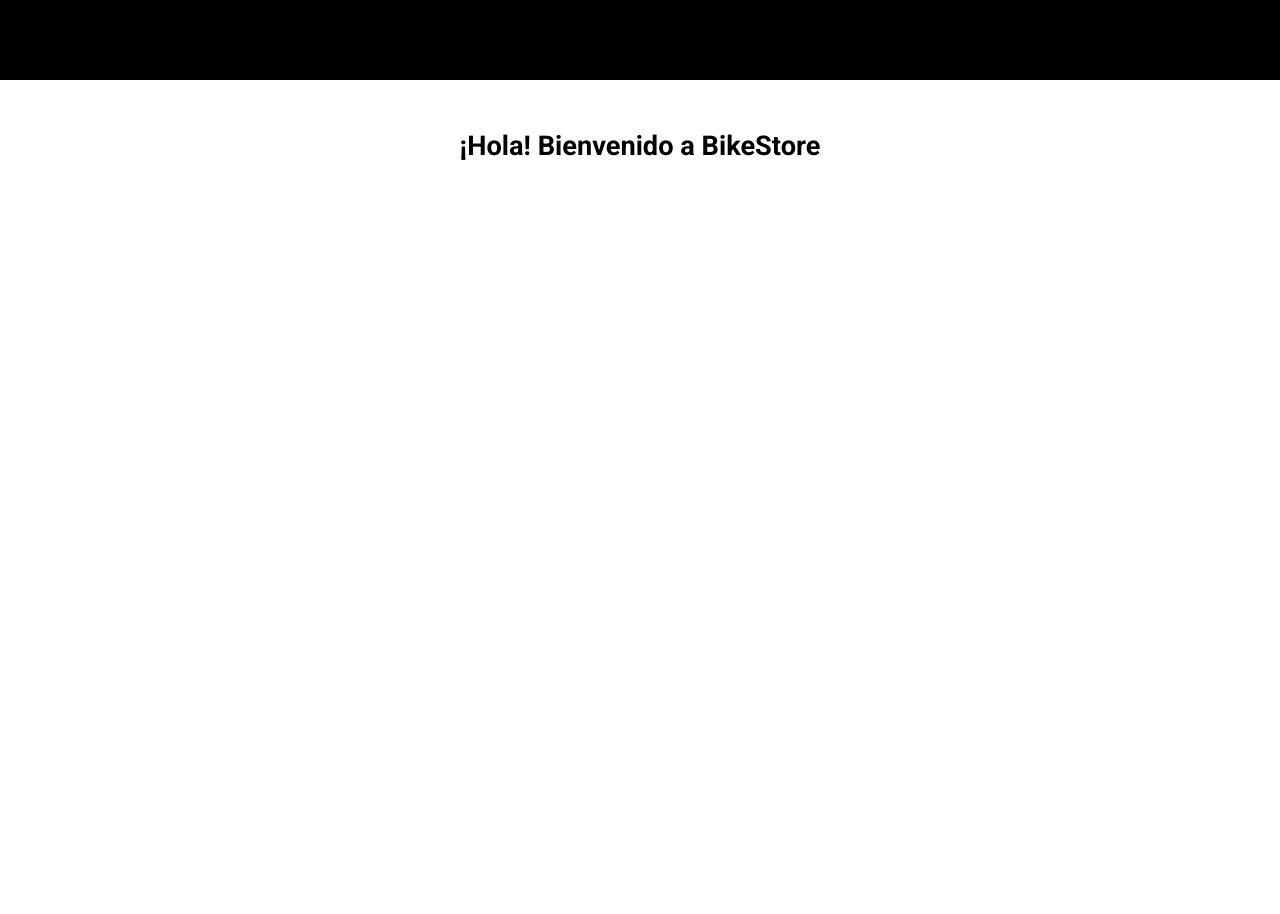
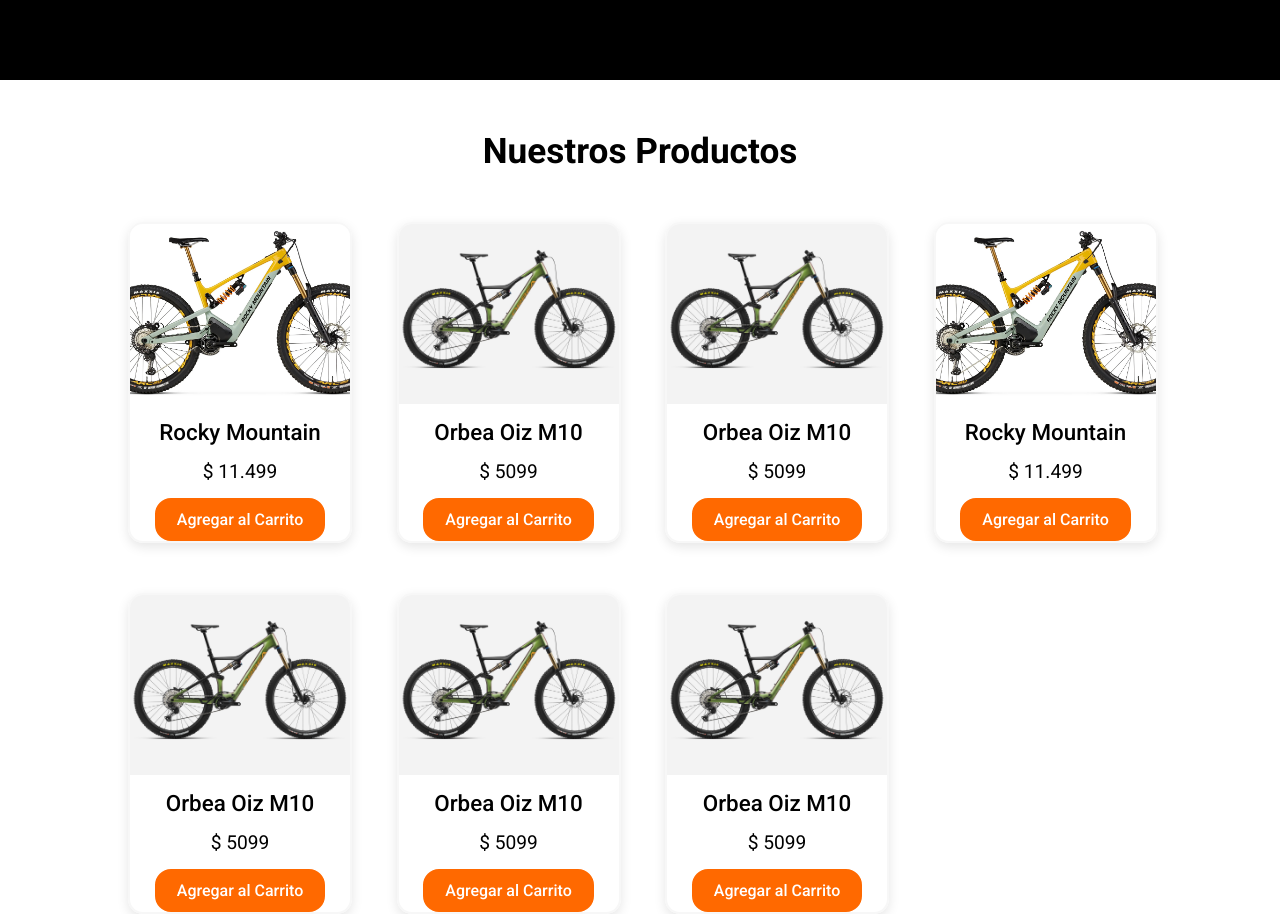
Before and after one commit to FerTorron/BikeStore, a React (Vite) app: page / in a window 1280 px wide. Shown: the part 720-1634 px from the top of the page. Before the commit the page ends 882 px from the top, so only its background shows below. Built offline with nearby package versions, Linux system fonts and the light colour scheme.

Commit message:
Agrego productos

```diff
--- a/index.html
+++ b/index.html
@@ -4,6 +4,11 @@
     <meta charset="UTF-8" />
     <meta name="viewport" content="width=device-width, initial-scale=1.0" />
     <title>BikeStore</title>
+    <link
+      rel="shortcut icon"
+      href="/public/img/logo/bs-logo-orange.png"
+      type="image/x-icon"
+    />
   </head>
   <body>
     <div id="root"></div>
--- a/src/App.jsx
+++ b/src/App.jsx
@@ -7,7 +7,7 @@
     <>
       <Navbar />
       <BgInicio title={"Tienda de Bicicletas"} description={"El paraíso para los Amantes del Ciclismo"} />
-      <ItemListContainer greeting={"¡Hola! Bienvenido a BikeStore"} />
+      <ItemListContainer />
     </>
   )
 }
--- a/src/components/ItemListContainer/ItemListContainer.css
+++ b/src/components/ItemListContainer/ItemListContainer.css
@@ -1,5 +1,54 @@
 .titleGreeting {
-  margin-top: 50px;
+  margin: 50px;
   text-align: center;
-  font-size: 1.7rem;
+  font-size: 2.2rem;
 }
+
+.listBikes {
+  margin: auto;
+  width: 80%;
+  display: grid;
+  grid-template-columns: repeat(auto-fit, minmax(200px, 1fr));
+  gap: 50px;
+}
+
+.bikeItem {
+  border-radius: 15px;
+  width: 224px;
+  height: auto;
+  display: flex;
+  align-items: center;
+  gap: 15px;
+  flex-direction: column;
+  box-shadow: rgba(0, 0, 0, 0.1) 0px 4px 12px;
+  border: 2px solid #f7f7f7;
+  overflow: hidden;
+}
+.bikeItem img {
+  width: 100%;
+  height: 180px;
+  object-fit: cover;
+  overflow: hidden;
+}
+.bikeItem p {
+  font-size: 1.4rem;
+  font-weight: 500;
+}
+.bikeItem span {
+  font-size: 1.2rem;
+}
+.bikeItem button {
+  padding: 10px 20px;
+  font-size: 1rem;
+  border-radius: 1rem;
+  border: 2px solid #ff6900;
+  background: #ff6900;
+  color: #fff;
+  font-weight: 500;
+  cursor: pointer;
+  transition: all 300msn;
+}
+.bikeItem button:hover {
+  background-color: #fff;
+  color: #ff6900;
+}
--- a/src/components/ItemListContainer/ItemListContainer.jsx
+++ b/src/components/ItemListContainer/ItemListContainer.jsx
@@ -1,8 +1,31 @@
 import './ItemListContainer.css'
 
-const ItemListContainer = (props) => {
+const ItemListContainer = () => {
+    const productos = [
+        { id: 1, nombre: "Rocky Mountain", precio: 11.499, img: "/img/products/rockyMountain.jpg" },
+        { id: 2, nombre: "Orbea Oiz M10", precio: 5099, img: "/img/products/orbeaOizM10.jpeg" },
+        { id: 2, nombre: "Orbea Oiz M10", precio: 5099, img: "/img/products/orbeaOizM10.jpeg" },
+        { id: 1, nombre: "Rocky Mountain", precio: 11.499, img: "/img/products/rockyMountain.jpg" },
+        { id: 2, nombre: "Orbea Oiz M10", precio: 5099, img: "/img/products/orbeaOizM10.jpeg" },
+        { id: 2, nombre: "Orbea Oiz M10", precio: 5099, img: "/img/products/orbeaOizM10.jpeg" },
+        { id: 2, nombre: "Orbea Oiz M10", precio: 5099, img: "/img/products/orbeaOizM10.jpeg" }
+    ]
     return (
-        <h1 className='titleGreeting'> {props.greeting} </h1>
+        <>
+            <h2 className='titleGreeting'>Nuestros Productos</h2>
+            <ul className='listBikes'>
+                {
+                    productos.map(producto => (
+                        <li className='bikeItem' key={producto.id}>
+                            <img src={producto.img} alt={producto.nombre} />
+                            <p> {producto.nombre} </p>
+                            <span> $ {producto.precio} </span>
+                            <button>Agregar al Carrito</button>
+                        </li>
+                    ))
+                }
+            </ul>
+        </>
     )
 }
 
```
Also changed, not shown: public/img/products/orbeaOizM10.jpeg (added), public/img/products/rockyMountain.jpg (added).
